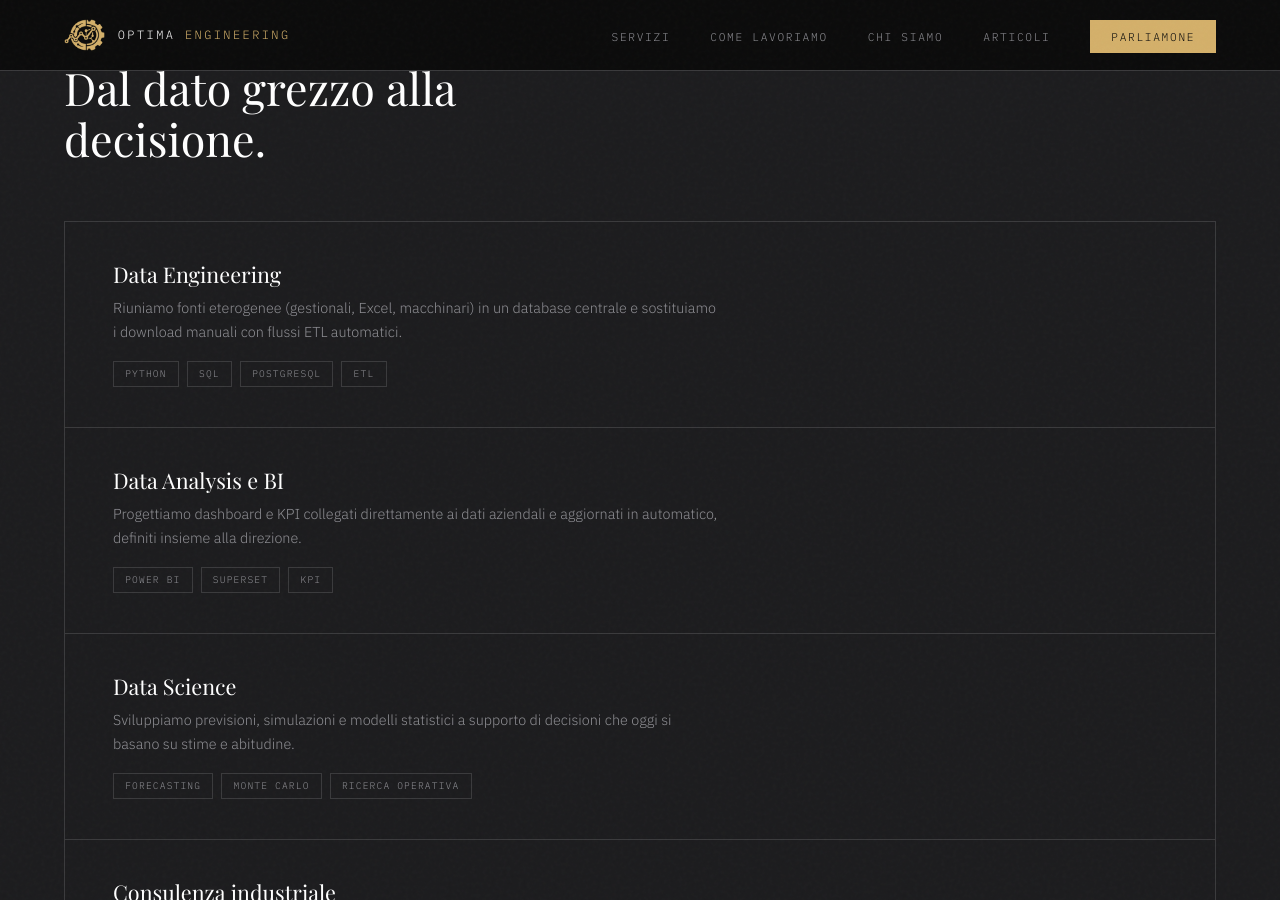
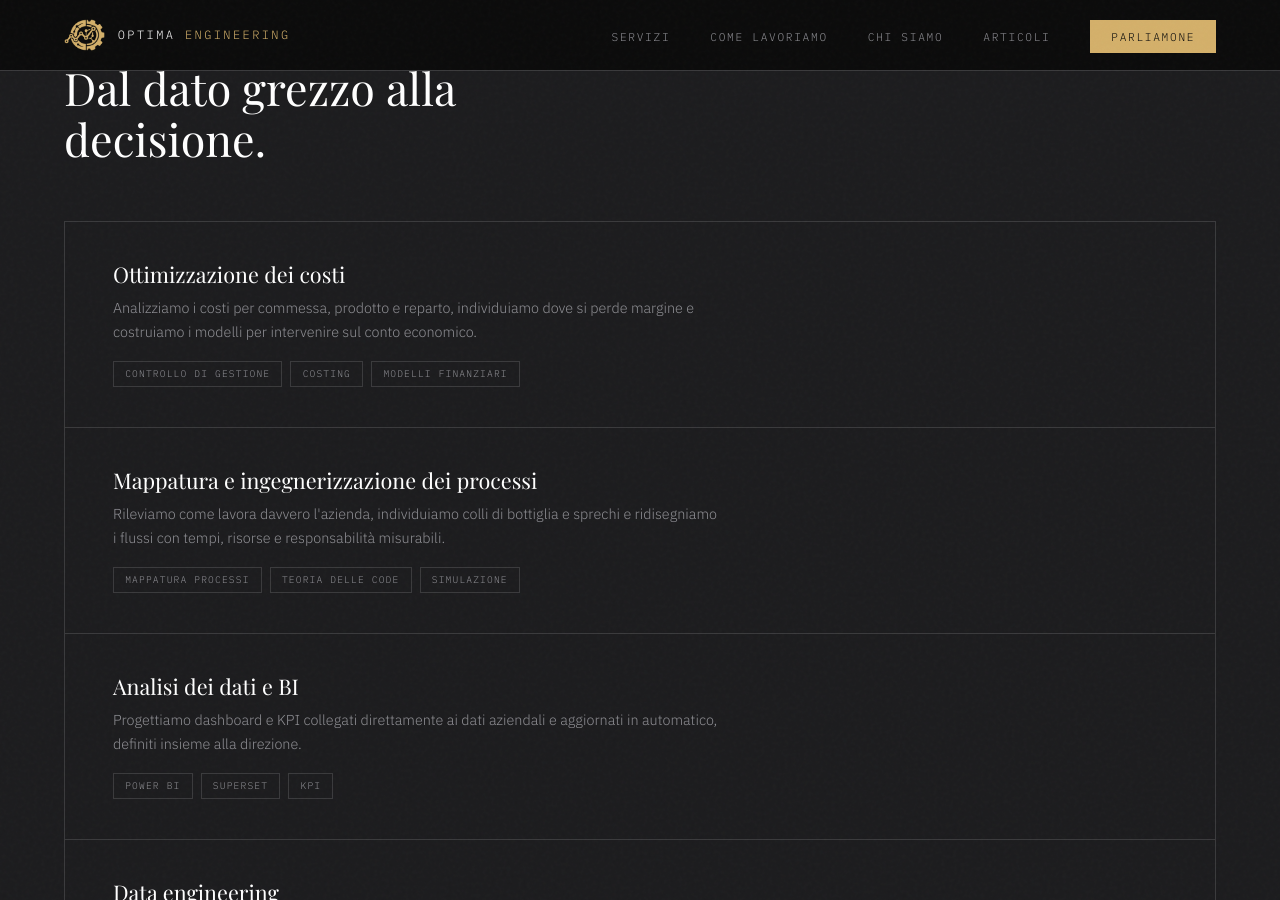
Before and after one commit to edoardo2496/optima_engineering, a Jekyll site: the page built from index.html, in a window 1280 px wide and 900 px high, scrolled down 985 px. Built offline with Jekyll 4.4.1, drawn with Linux system fonts in a browser that asks for light colours; some web fonts are replaced; some of the changed text lies outside the part shown.

Commit message:
Update servizi.yml

```diff
--- a/_data/servizi.yml
+++ b/_data/servizi.yml
@@ -1,12 +1,15 @@
-- nome: Data Engineering
+- nome: Ottimizzazione dei costi
+  descrizione: Analizziamo i costi per commessa, prodotto e reparto, individuiamo dove si perde margine e costruiamo i modelli per intervenire sul conto economico.
+  tag: [Controllo di gestione, Costing, Modelli finanziari]
+- nome: Mappatura e ingegnerizzazione dei processi
+  descrizione: Rileviamo come lavora davvero l'azienda, individuiamo colli di bottiglia e sprechi e ridisegniamo i flussi con tempi, risorse e responsabilità misurabili.
+  tag: [Mappatura processi, Teoria delle code, Simulazione]
+- nome: Analisi dei dati e BI
+  descrizione: Progettiamo dashboard e KPI collegati direttamente ai dati aziendali e aggiornati in automatico, definiti insieme alla direzione.
+  tag: [Power BI, Superset, KPI]
+- nome: Data engineering
   descrizione: Riuniamo fonti eterogenee (gestionali, Excel, macchinari) in un database centrale e sostituiamo i download manuali con flussi ETL automatici.
   tag: [Python, SQL, PostgreSQL, ETL]
-- nome: Data Analysis e BI
-  descrizione: Progettiamo dashboard e KPI collegati direttamente ai dati aziendali e aggiornati in automatico, definiti insieme alla direzione.
-  tag: [Power BI, Superset, KPI]
-- nome: Data Science
-  descrizione: Sviluppiamo previsioni, simulazioni e modelli statistici a supporto di decisioni che oggi si basano su stime e abitudine.
+- nome: Modelli previsionali e di simulazione
+  descrizione: Sviluppiamo previsioni, simulazioni e modelli statistici a supporto delle decisioni di pianificazione e investimento.
   tag: [Forecasting, Monte Carlo, Ricerca operativa]
-- nome: Consulenza industriale
-  descrizione: Analizziamo costi e mappiamo processi, individuiamo colli di bottiglia e sprechi e costruiamo i modelli finanziari per migliorare il conto economico.
-  tag: [Controllo costi, Processi, Modelli finanziari]
```
